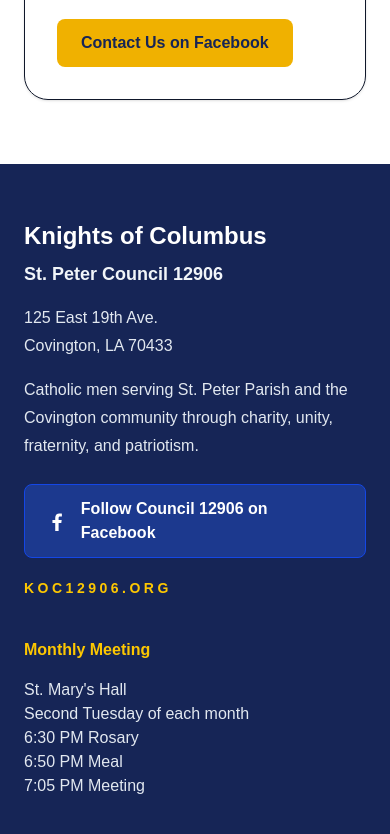
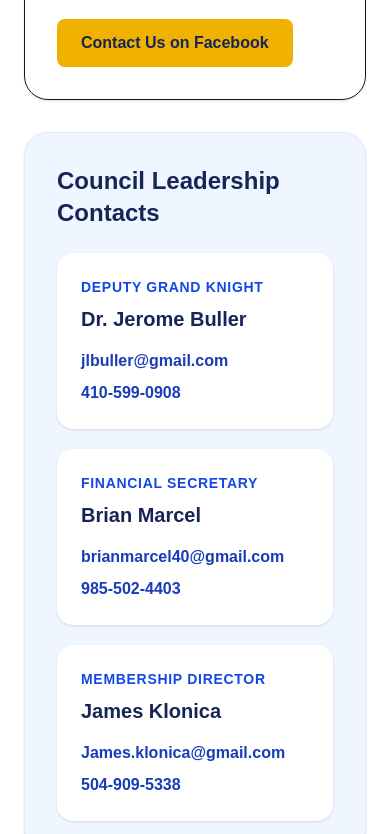
Before and after one commit to thadackel/kc12906-website, a Next.js app: page /contact in a window 390 px wide. Shown: the part 1480-2314 px from the top of the page. Built offline with nearby package versions, Linux system fonts and the light colour scheme.

Commit message:
Add council leadership contact information
Add three leadership contacts with clickable email and telephone links.

```diff
--- a/app/contact/page.tsx
+++ b/app/contact/page.tsx
@@ -57,6 +57,76 @@
             </Link>
           </section>
         </div>
+
+        <section className="mx-auto mt-8 max-w-5xl rounded-3xl border border-blue-100 bg-blue-50 p-8 shadow-sm">
+          <h2 className="text-2xl font-black text-blue-950">
+            Council Leadership Contacts
+          </h2>
+          <div className="mt-6 grid gap-5 md:grid-cols-3">
+            <article className="rounded-2xl bg-white p-6 shadow-sm">
+              <p className="text-sm font-black uppercase tracking-wider text-blue-700">
+                Deputy Grand Knight
+              </p>
+              <h3 className="mt-2 text-xl font-black text-blue-950">
+                Dr. Jerome Buller
+              </h3>
+              <a
+                href="mailto:jlbuller@gmail.com"
+                className="mt-4 block break-all font-bold text-blue-800 hover:text-blue-600"
+              >
+                jlbuller@gmail.com
+              </a>
+              <a
+                href="tel:+14105990908"
+                className="mt-2 block font-bold text-blue-800 hover:text-blue-600"
+              >
+                410-599-0908
+              </a>
+            </article>
+
+            <article className="rounded-2xl bg-white p-6 shadow-sm">
+              <p className="text-sm font-black uppercase tracking-wider text-blue-700">
+                Financial Secretary
+              </p>
+              <h3 className="mt-2 text-xl font-black text-blue-950">
+                Brian Marcel
+              </h3>
+              <a
+                href="mailto:brianmarcel40@gmail.com"
+                className="mt-4 block break-all font-bold text-blue-800 hover:text-blue-600"
+              >
+                brianmarcel40@gmail.com
+              </a>
+              <a
+                href="tel:+19855024403"
+                className="mt-2 block font-bold text-blue-800 hover:text-blue-600"
+              >
+                985-502-4403
+              </a>
+            </article>
+
+            <article className="rounded-2xl bg-white p-6 shadow-sm">
+              <p className="text-sm font-black uppercase tracking-wider text-blue-700">
+                Membership Director
+              </p>
+              <h3 className="mt-2 text-xl font-black text-blue-950">
+                James Klonica
+              </h3>
+              <a
+                href="mailto:James.klonica@gmail.com"
+                className="mt-4 block break-all font-bold text-blue-800 hover:text-blue-600"
+              >
+                James.klonica@gmail.com
+              </a>
+              <a
+                href="tel:+15049095338"
+                className="mt-2 block font-bold text-blue-800 hover:text-blue-600"
+              >
+                504-909-5338
+              </a>
+            </article>
+          </div>
+        </section>
       </main>
       <Footer />
     </>
```
